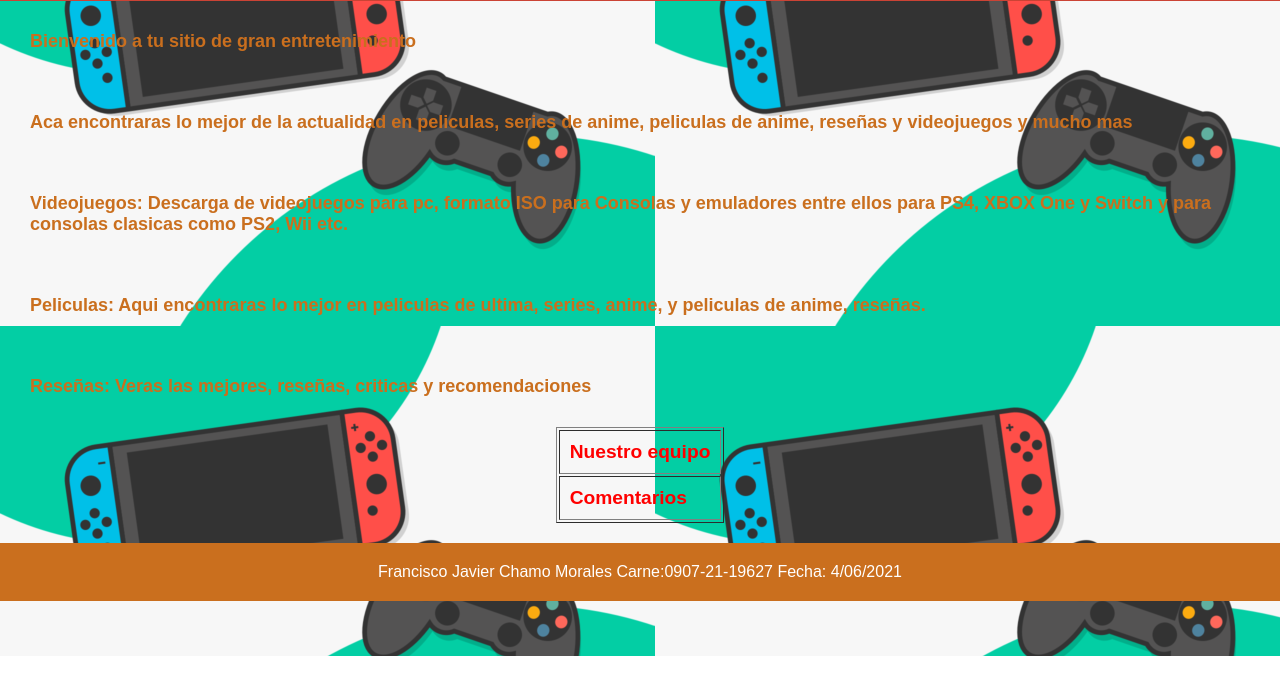
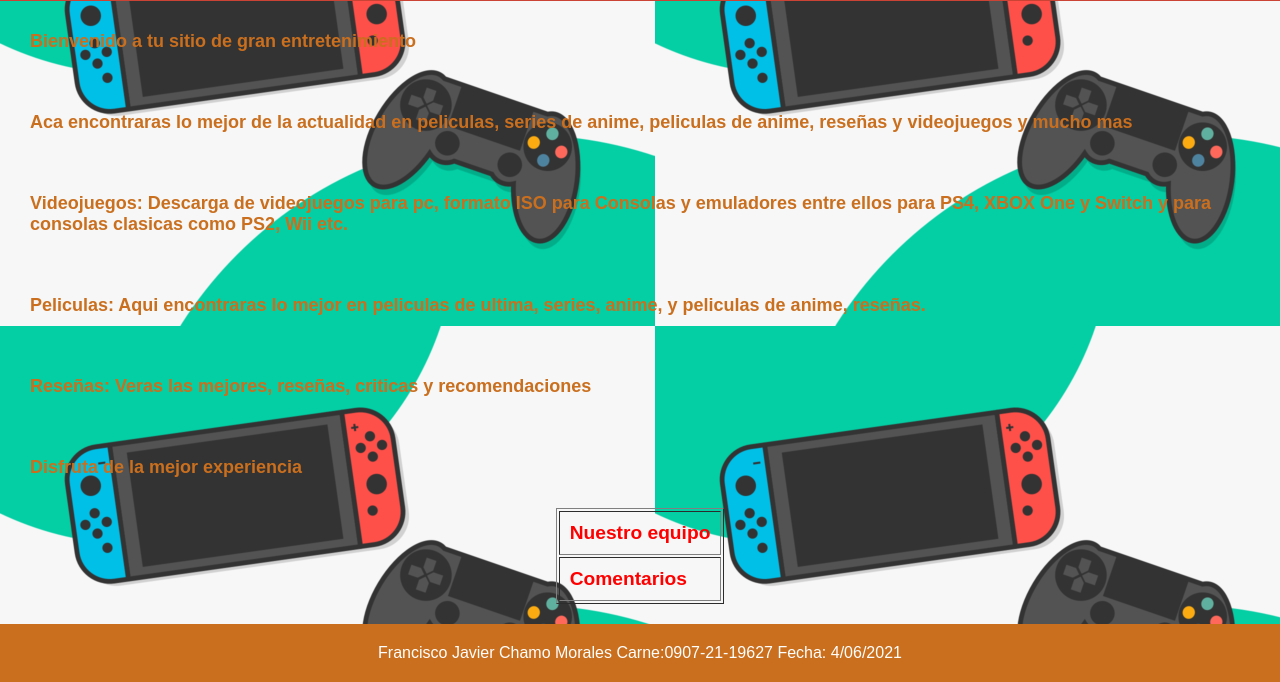
Before and after one commit to Javier-cyber-Wx/ExamenFinal2021, a plain HTML site: page index.html in a window 1280 px wide. Shown: the part 144-826 px from the top of the page. Before the commit the page ends 800 px from the top, so only its background shows below. Drawn offline with Linux system fonts and the light colour scheme.

Commit message:
Subiendo una prueba

```diff
--- a/index.html
+++ b/index.html
@@ -20,6 +20,7 @@
 	<p>Videojuegos: Descarga de videojuegos para pc, formato ISO para Consolas y emuladores entre ellos para PS4, XBOX One y Switch y para consolas clasicas como PS2, Wii etc.</p>
 	<p>Peliculas: Aqui encontraras lo mejor en peliculas de ultima, series, anime, y peliculas de anime, reseñas.</p>
 	<p>Reseñas: Veras las mejores, reseñas, criticas y recomendaciones</p>
+	<p>Disfruta de la mejor experiencia</p>
 	<table border="1">
 		<tr>
 			<td><a href="#">Nuestro equipo</a></td>
```
